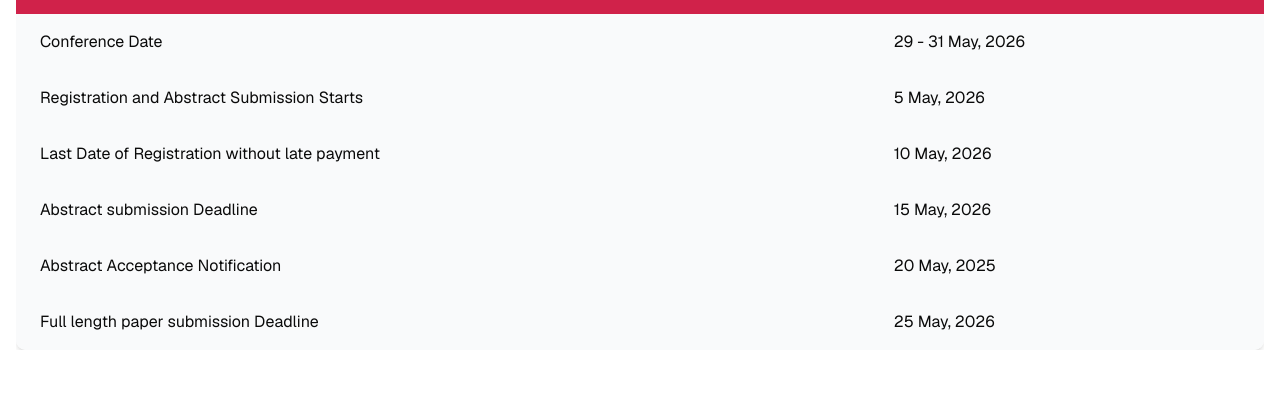
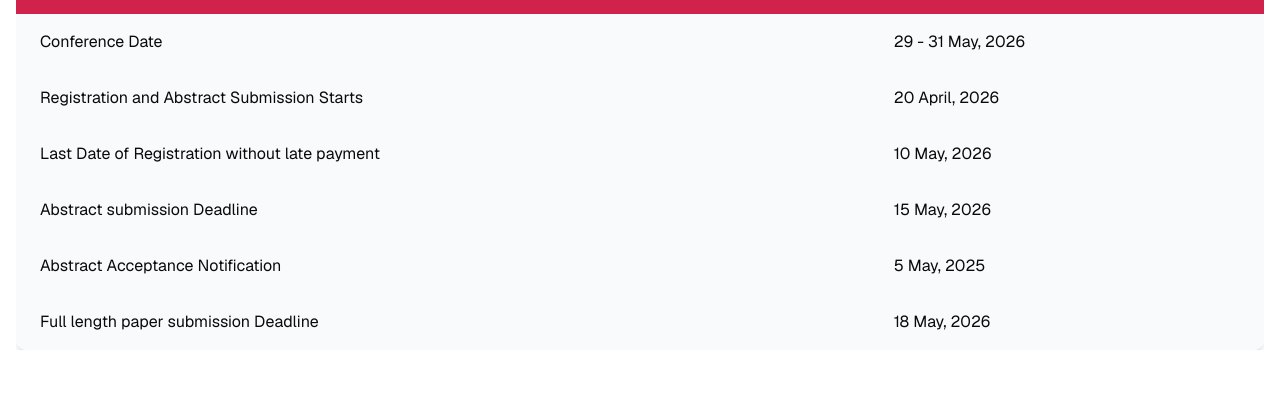
Before and after one commit to pankaj8949/icaia, a Next.js app: page /about/important-dates in a window 1280 px wide. Shown: the part 521-921 px from the top of the page. Built offline with nearby package versions, Linux system fonts and the light colour scheme.

Commit message:
dates updated

```diff
--- a/app/(site)/about/important-dates/page.tsx
+++ b/app/(site)/about/important-dates/page.tsx
@@ -8,7 +8,7 @@ const importantDates = [
     },
     {
         event: "Registration and Abstract Submission Starts",
-        date: "5 May, 2026",
+        date: "20 April, 2026",
         rowClass: "bg-gray-50"
     },
     {
@@ -23,12 +23,12 @@ const importantDates = [
     },
     {
         event: "Abstract Acceptance Notification",
-        date: "20 May, 2025",
+        date: "5 May, 2025",
         rowClass: "bg-gray-50"
     },
     {
         event: "Full length paper submission Deadline",
-        date: "25 May, 2026",
+        date: "18 May, 2026",
         rowClass: "bg-gray-50"
     }
 ];
--- a/components/home/ImportantDates.tsx
+++ b/components/home/ImportantDates.tsx
@@ -1,10 +1,10 @@
 import SectionImageHeader from "../common/SectionImageHeader";
 
 const DATES = [
-    { day: "5", month: "May", desc: "Paper Submission Opens" },
-    { day: "25", month: "May", desc: "Paper Submission Deadline" },
-    { day: "8", month: "May", desc: "Acceptance Notification" },
-    { day: "19", month: "May", desc: "Registration Deadline" },
+    { day: "20", month: "April", desc: "Paper Submission Opens" },
+    { day: "18", month: "May", desc: "Paper Submission Deadline" },
+    { day: "5", month: "May", desc: "Acceptance Notification" },
+    { day: "18", month: "May", desc: "Registration Deadline" },
     { day: "29–31", month: "May", desc: "Conference Dates" },
 ];
 
```
